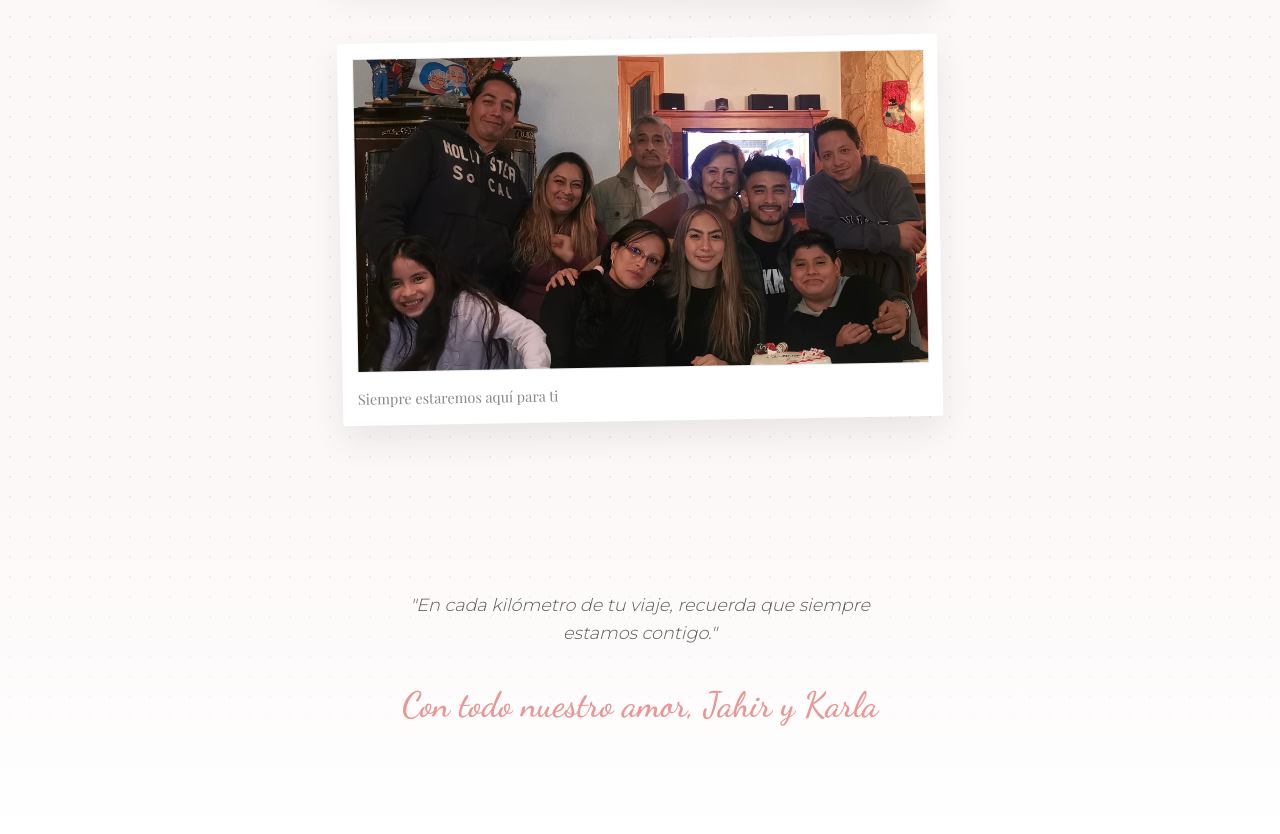
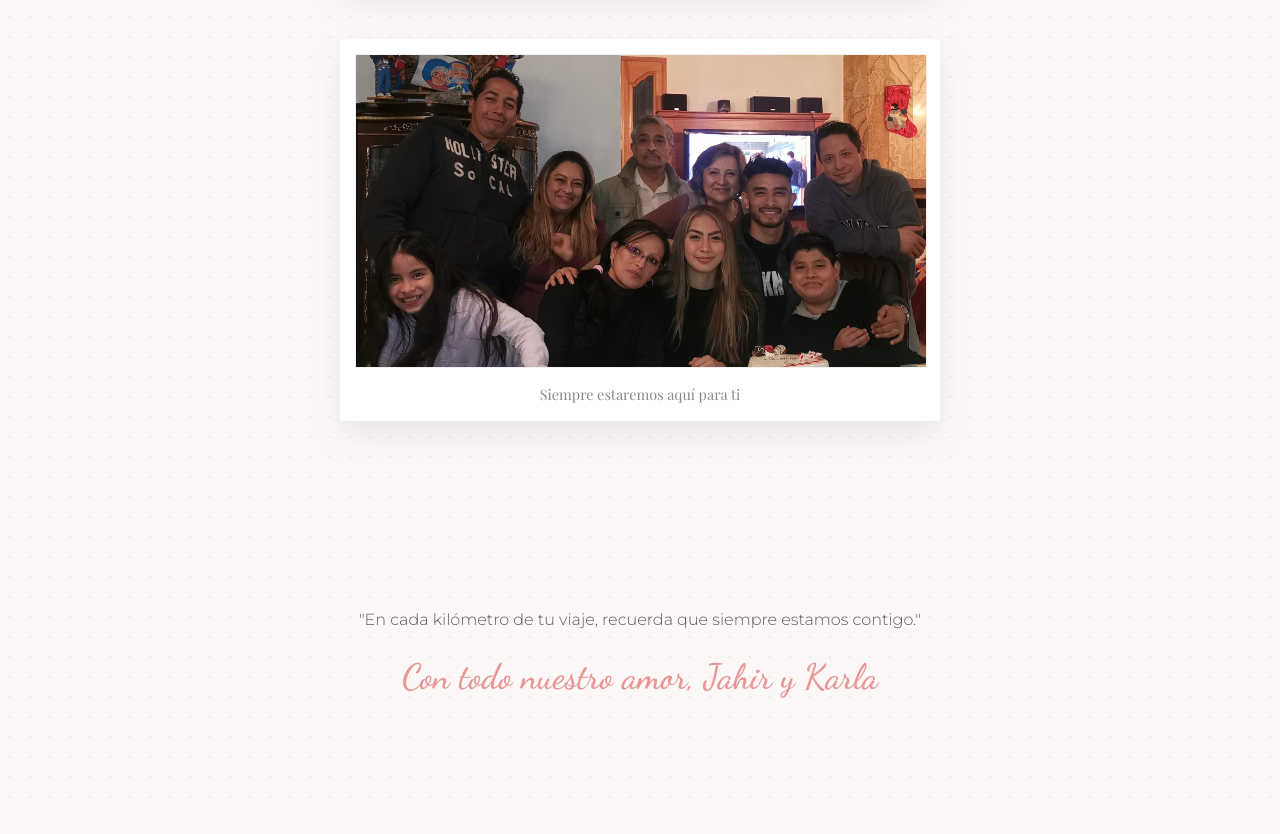
Before and after one commit to ecuacuasrivera-hub/15-a-os-Mona-Gift-, a plain HTML site: page index.html in a window 1280 px wide. Shown: the part 1053-1887 px from the top of the page. After the commit the page ends 1858 px from the top, so only its background shows below. Drawn offline with nearby package versions, Linux system fonts and the light colour scheme; a web font is replaced by a local one.

Commit message:
Update index.html

```diff
--- a/index.html
+++ b/index.html
@@ -12,7 +12,6 @@
             --color-rosa: #e99695;
             --color-texto: #5a5a5a;
         }
-
         body {
             background-color: var(--color-fondo);
             background-image: radial-gradient(#f3e7e4 1px, transparent 1px);
@@ -23,21 +22,16 @@
             color: var(--color-texto);
             line-height: 1.6;
         }
-
         header {
             padding: 80px 20px 40px;
             text-align: center;
-            background: linear-gradient(to bottom, #ffffff, transparent);
         }
-
         h1 {
             font-family: 'Dancing Script', cursive;
             font-size: 3.5rem;
             color: var(--color-rosa);
             margin: 0;
-            text-shadow: 1px 1px 2px rgba(0,0,0,0.05);
         }
-
         .subtitulo {
             font-family: 'Playfair Display', serif;
             font-style: italic;
@@ -47,82 +41,50 @@
             margin-top: 10px;
             text-transform: uppercase;
         }
-
         .contenedor-fotos {
             max-width: 600px;
             margin: 0 auto;
             padding: 20px;
         }
-
         .foto-card {
             background: white;
             padding: 15px;
             margin-bottom: 50px;
             border-radius: 2px;
             box-shadow: 0 15px 35px rgba(0,0,0,0.08);
-            transform: rotate(-1deg);
-            transition: transform 0.3s ease;
         }
-
-        .foto-card:nth-child(even) {
-            transform: rotate(1.5deg);
-        }
-
-        .foto-card:hover {
-            transform: rotate(0deg) scale(1.02);
-        }
-
         .foto-card img {
             width: 100%;
             height: auto;
             display: block;
             border: 1px solid #f0f0f0;
         }
-
         .pie-foto {
             margin-top: 15px;
             font-family: 'Playfair Display', serif;
             font-size: 0.9rem;
             color: #888;
+            text-align: center;
         }
-
         footer {
             text-align: center;
             padding: 100px 20px;
-            background: linear-gradient(to top, #ffffff, transparent);
         }
-
-        .mensaje-final {
-            max-width: 500px;
-            margin: 0 auto 30px;
-            font-size: 1.1rem;
-            font-style: italic;
-        }
-
         .firma {
             font-family: 'Dancing Script', cursive;
             font-size: 2.2rem;
             color: var(--color-rosa);
         }
-
-        .animar {
-            animation: aparecer 2s ease-out;
-        }
-
-        @keyframes aparecer {
-            from { opacity: 0; transform: translateY(20px); }
-            to { opacity: 1; transform: translateY(0); }
-        }
     </style>
 </head>
 <body>
 
-    <header class="animar">
+    <header>
         <h1>¡Felices 15 años, Mona!</h1>
         <div class="subtitulo">Nuestra pequeña gran viajera</div>
     </header>
 
-    <main class="contenedor-fotos animar">
+    <main class="contenedor-fotos">
         <div class="foto-card">
             <img src="foto1.jpeg" alt="Recuerdo 1">
             <div class="pie-foto">Momentos que guardamos en el alma</div>
@@ -139,10 +101,8 @@
         </div>
     </main>
 
-    <footer class="animar">
-        <div class="mensaje-final">
-            "En cada kilómetro de tu viaje, recuerda que siempre estamos contigo."
-        </div>
+    <footer>
+        <p>"En cada kilómetro de tu viaje, recuerda que siempre estamos contigo."</p>
         <div class="firma">Con todo nuestro amor, Jahir y Karla</div>
     </footer>
 
```
